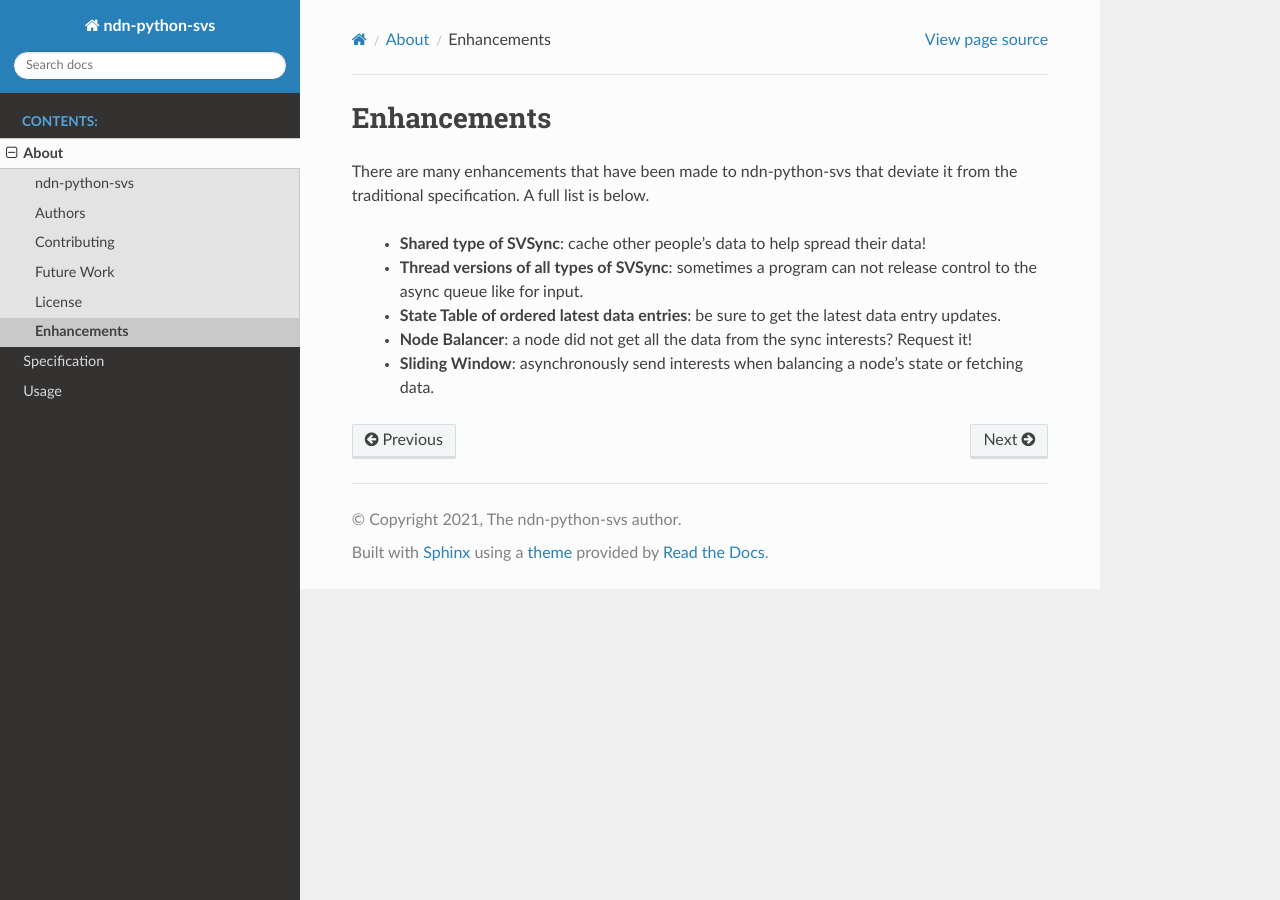
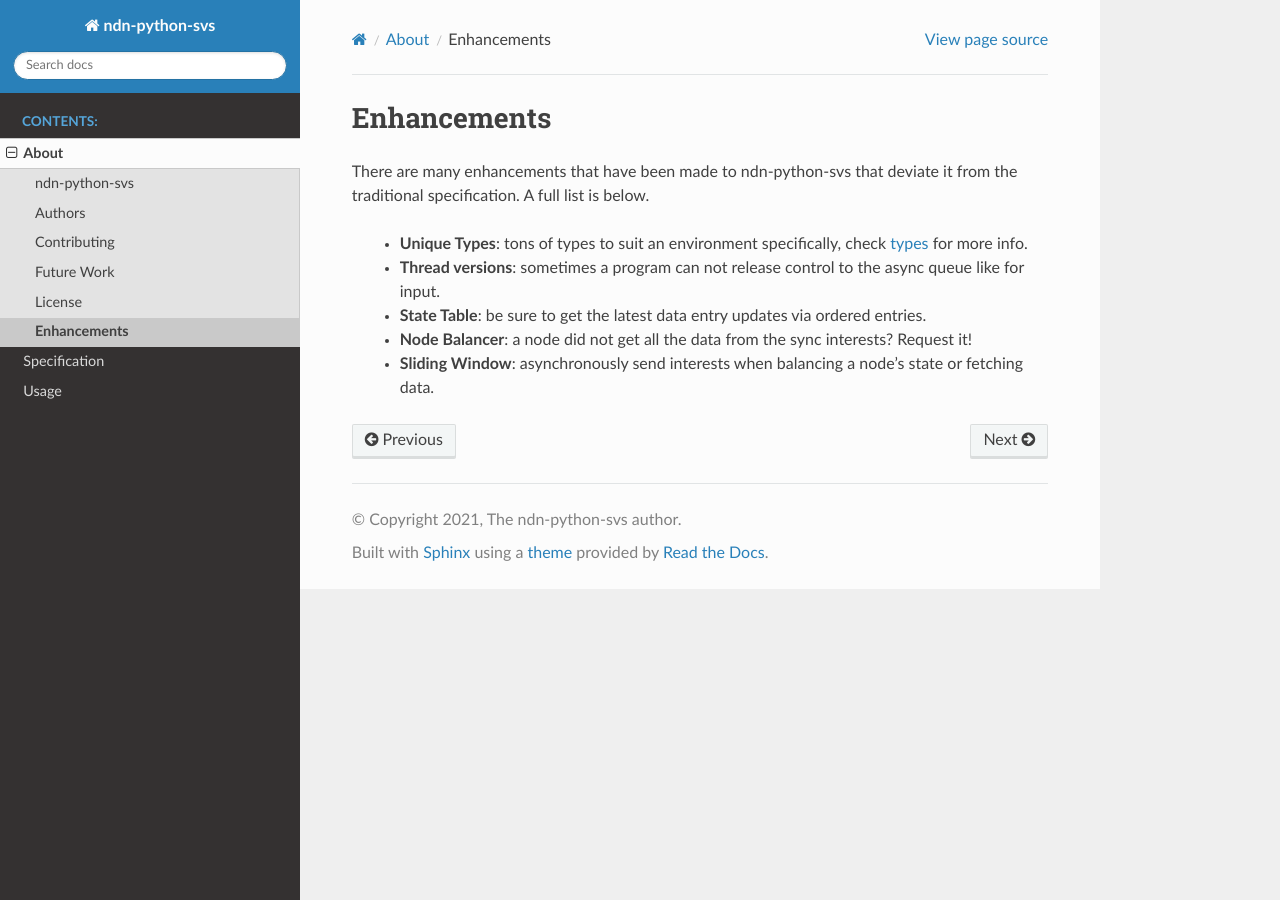
Before and after one commit to justincpresley/ndn-python-svs, a Sphinx documentation site: the page built from docs/src/about/enhancements.rst, in a window 1280 px wide. Built offline with Sphinx 7.4.7 and the Read the Docs theme 2.0.0, drawn with Linux system fonts in a browser that asks for light colours.

Commit message:
new version, better ignore, modify docs to make it easier to add types.

```diff
--- a/docs/src/about/enhancements.rst
+++ b/docs/src/about/enhancements.rst
@@ -4,8 +4,10 @@ Enhancements
 There are many enhancements that have been made to ndn-python-svs that deviate it from the traditional specification.
 A full list is below.
 
-    * **Shared type of SVSync**: cache other people's data to help spread their data!
-    * **Thread versions of all types of SVSync**: sometimes a program can not release control to the async queue like for input.
-    * **State Table of ordered latest data entries**: be sure to get the latest data entry updates.
+    * **Unique Types**: tons of types to suit an environment specifically, check types_ for more info.
+    * **Thread versions**: sometimes a program can not release control to the async queue like for input.
+    * **State Table**: be sure to get the latest data entry updates via ordered entries.
     * **Node Balancer**: a node did not get all the data from the sync interests? Request it!
     * **Sliding Window**: asynchronously send interests when balancing a node's state or fetching data.
+
+.. _types: https://ndn-python-svs.readthedocs.io/src/specification/types.html
--- a/docs/src/specification/specification.rst
+++ b/docs/src/specification/specification.rst
@@ -5,4 +5,5 @@ Specification
     :maxdepth: 1
     :caption: Contents:
 
+    types.rst
     api.rst
--- a/docs/version.py
+++ b/docs/version.py
@@ -6,4 +6,4 @@
 #    @Documentation: https://ndn-python-svs.readthedocs.io
 
 # version of SVS according to pip
-__version__ = "0.3.15"
+__version__ = "0.3.16"
```
Also changed, not shown: docs/src/specification/types.rst (added, +7 -0 lines), 1 other file.
